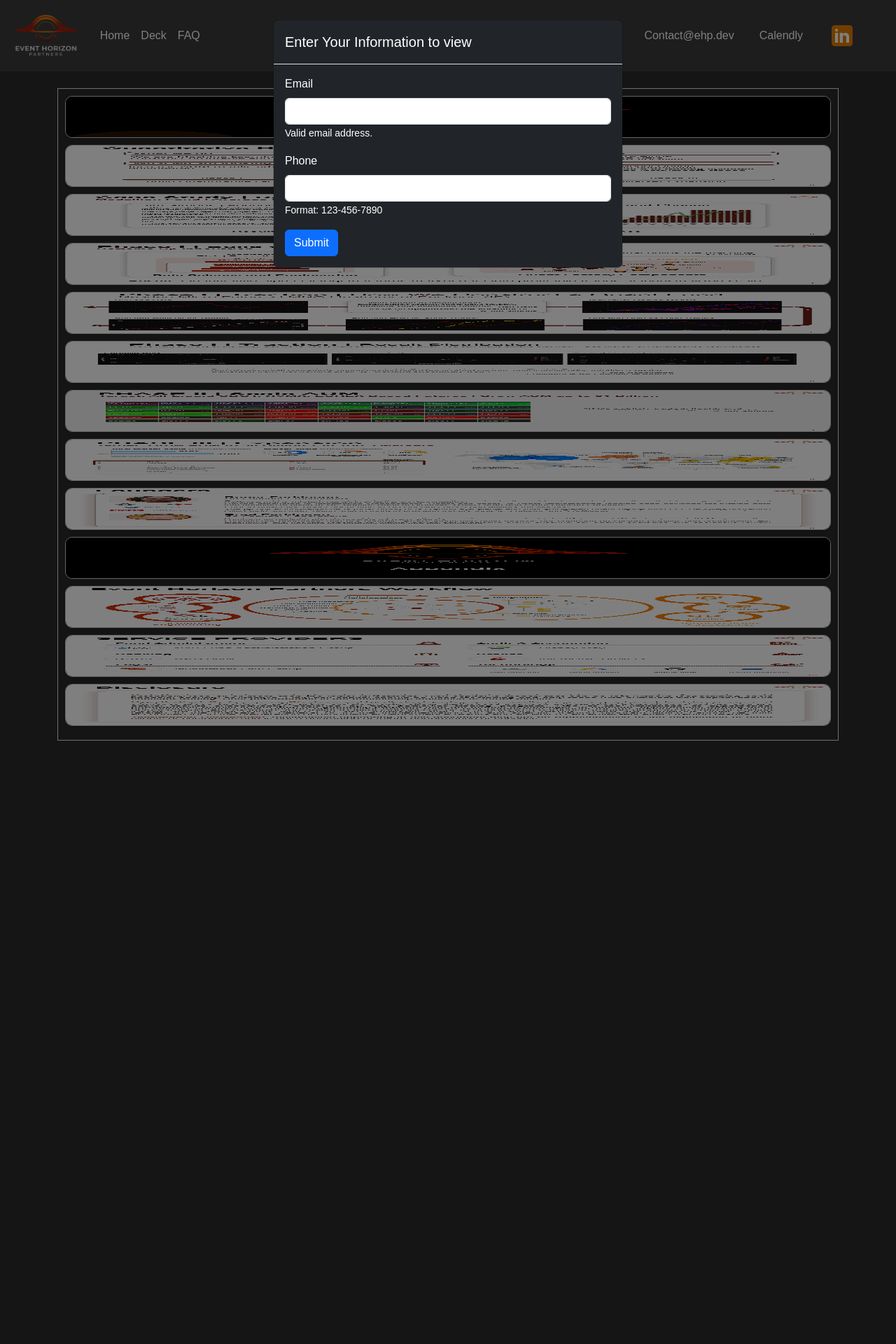
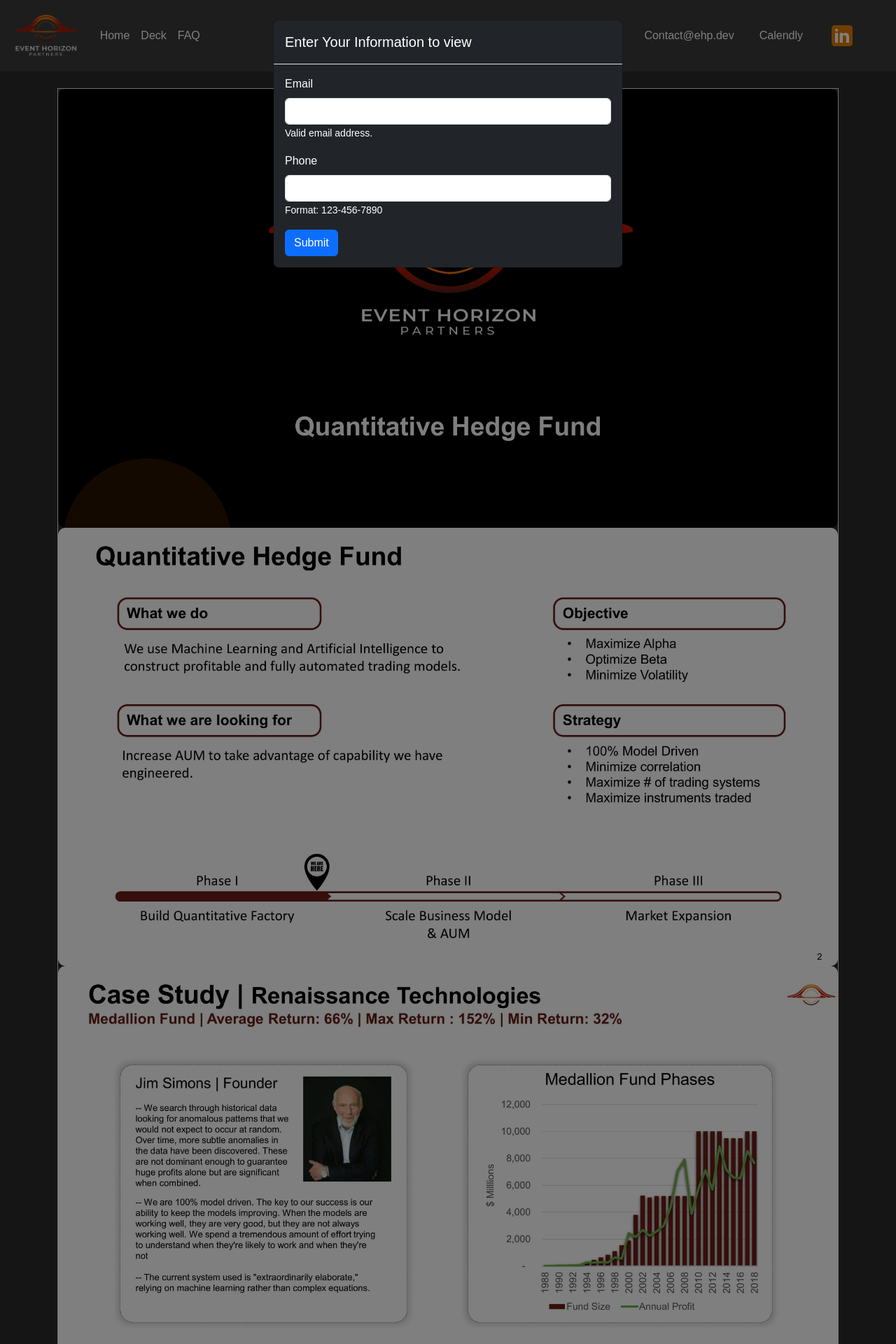
Before and after one commit to EventHorizonPartners/Investor_Relations, a Jekyll site: the page built from deck.md, in a window 1280 px wide. Shown: the top 1920 px of the page at 70% size. Built offline with Jekyll 4.4.1, drawn with Linux system fonts in a browser that asks for light colours.

Commit message:
deck css update

```diff
--- a/assets/css/style.css
+++ b/assets/css/style.css
@@ -134,16 +134,15 @@
 }
 
 .deck-container {
-  overflow-y: auto;
-  max-height: 90vh;
+  overflow-y: scroll;
+  max-height: 90vh; /* Adjust this based on your desired viewport height */
   border: 1px solid #ddd;
-  padding: 10px;
+  padding: 0; /* Remove padding to ensure full-width images */
 }
 .deck-image {
   width: 100%;
-  margin-bottom: 10px;
-  border: 1px solid #ccc;
-  box-shadow: 0 2px 8px rgba(0,0,0,0.1);
+  height: auto; /* Maintain aspect ratio */
+  display: block; /* Remove bottom margin from images */
 }
 
 img {
```
